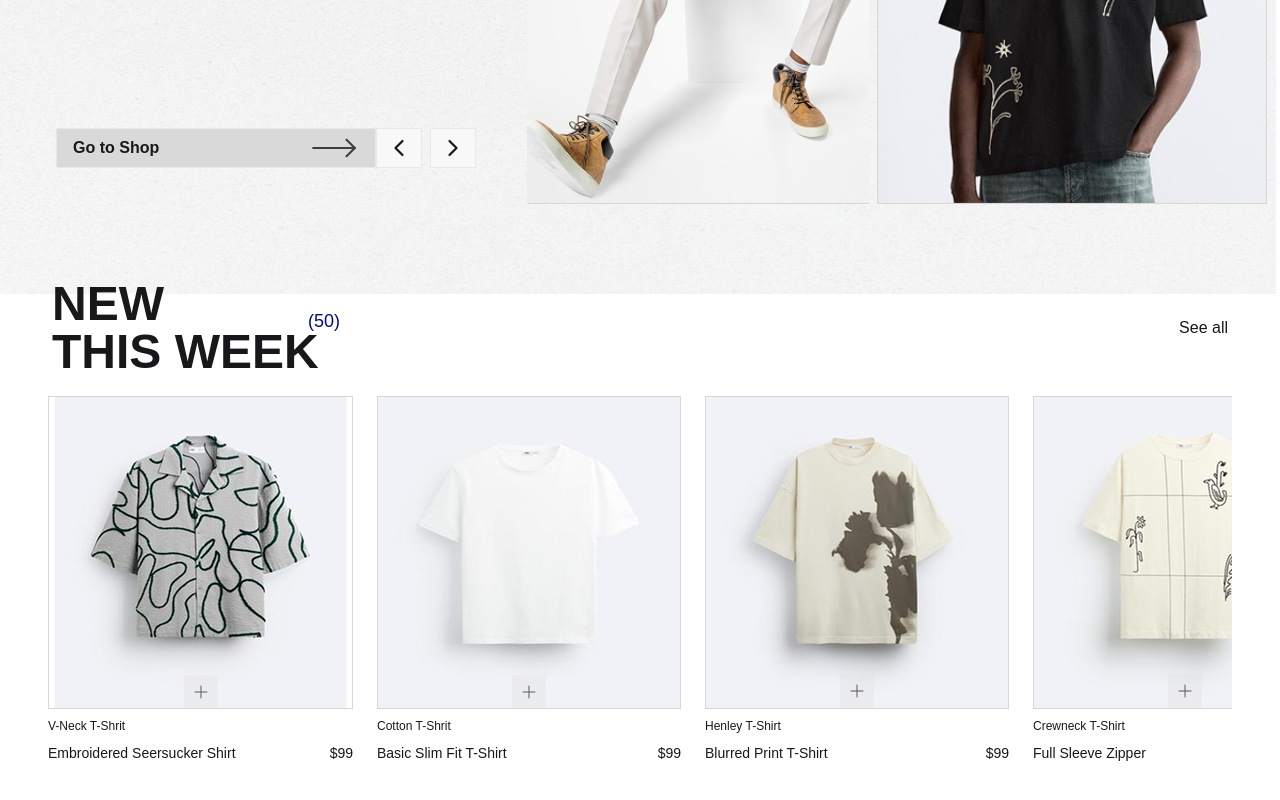
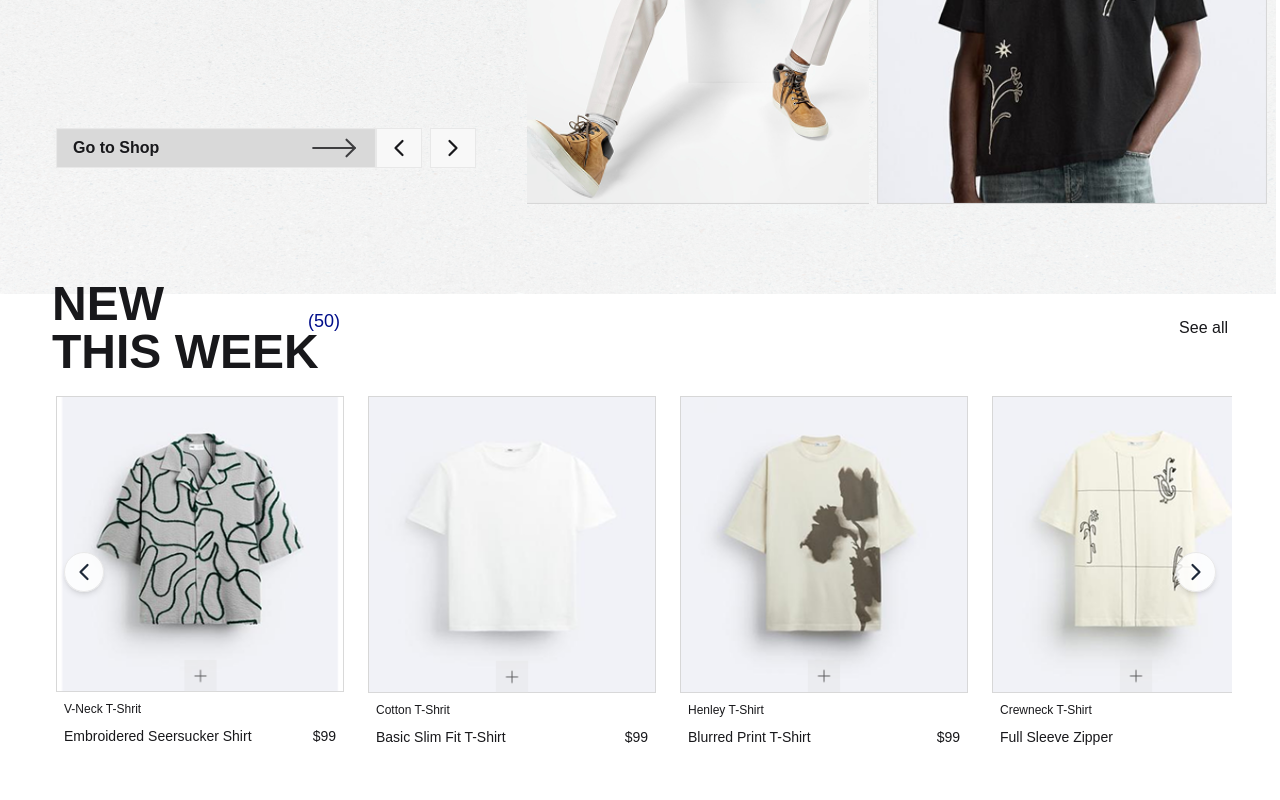
Before and after one commit to iamaaviskar/Clothing-Site, a React (Vite) app in the folder clothing_website/: page / in a window 1280 px wide. Shown: the part 506-1306 px from the top of the page. Built offline with nearby package versions, Linux system fonts and the light colour scheme; a web font is replaced by a local one.

Commit message:
Add scroll effect

```diff
--- a/clothing_website/src/component/NewThisWeek.jsx
+++ b/clothing_website/src/component/NewThisWeek.jsx
@@ -1,3 +1,7 @@
+import { useRef } from "react";
+import { ChevronRight } from "lucide-react";
+import { ChevronLeft } from "lucide-react";
+
 export default function NewThisWeek() {
   const collections = [
     {
@@ -50,12 +54,28 @@ export default function NewThisWeek() {
     },
   ];
 
+  const carouselRef = useRef(null);
+
+  const scroll = (direction) => {
+    if (carouselRef.current) {
+      const cardWidth = carouselRef.current.firstChild
+        ? carouselRef.current.firstChild.offsetWidth + 20
+        : 300;
+
+      const scrollAmount = cardWidth * 1;
+
+      carouselRef.current.scrollBy({
+        left: direction === "right" ? scrollAmount : -scrollAmount,
+        behavior: "smooth",
+      });
+    }
+  };
+
   return (
-    <>
     <section className="flex flex-col justify-evenly items-start p-12">
       <div className="font-beatrix-deck-trial font-extrabold text-[48px] leading-none space-x-4 p-1 flex flex-col w-full">
         <div className="flex flex-row items-center justify-between w-full">
-            <div className="flex flex-col relative ">
+          <div className="flex flex-col relative">
             <p>NEW</p>
             <p>THIS WEEK</p>
             <p className="absolute translate-x-64 translate-y-8 font-normal text-[18px] text-[#000E8A]">
@@ -68,16 +88,25 @@ export default function NewThisWeek() {
         </div>
       </div>
 
-        <div className="carousel rounded-box max-w-full space-x-4 p-4">
-          <div className="carousel-item carousel flex flex-row gap-6">
-            {collections.map((collection, index) => {
-              return (
-                <div className="space-y-2" key={index}>
-                  <img src={collection.imageSrc} className="rounded-none" />
-                  <p className="text-[12px] font-beatrix-deck-trial">
+      <div className="relative w-full">
+        <div
+          ref={carouselRef}
+          className="carousel flex gap-6 overflow-x-auto scroll-smooth py-4 px-2"
+          style={{ scrollbarWidth: "none" }}
+        >
+          {collections.map((collection, index) => (
+            <div key={index} className="card flex-shrink-0 w-72 space-y-2">
+              <figure className="h-fit w-full rounded-none">
+                <img
+                  src={collection.imageSrc}
+                  alt={collection.tShirtName}
+                  className="object-cover"
+                />
+              </figure>
+              <p className="text-[12px] font-beatrix-deck-trial px-2">
                 {collection.tShirt}
               </p>
-                  <div className="flex justify-between">
+              <div className="flex justify-between px-2">
                 <p className="text-[14px] font-beatrix-deck-trial">
                   {collection.tShirtName}
                 </p>
@@ -86,11 +115,26 @@ export default function NewThisWeek() {
                 </p>
               </div>
             </div>
-              );
-            })}
+          ))}
+        </div>
+
+        <div className="flex justify-between absolute top-1/2 -translate-y-1/2 left-0 right-0 px-4">
+          <button
+            onClick={() => scroll("left")}
+            className="btn btn-circle bg-white/80 hover:bg-white text-gray-800 shadow-md"
+            aria-label="Previous"
+          >
+            <ChevronLeft size={28} strokeWidth={1.9} />
+          </button>
+          <button
+            onClick={() => scroll("right")}
+            className="btn btn-circle bg-white/80 hover:bg-white text-gray-800 shadow-md"
+            aria-label="Next"
+          >
+            <ChevronRight size={28} strokeWidth={1.9} />
+          </button>
         </div>
       </div>
     </section>
-    </>
   );
 }
```
Lines whose indentation alone changed are shown as unchanged.
